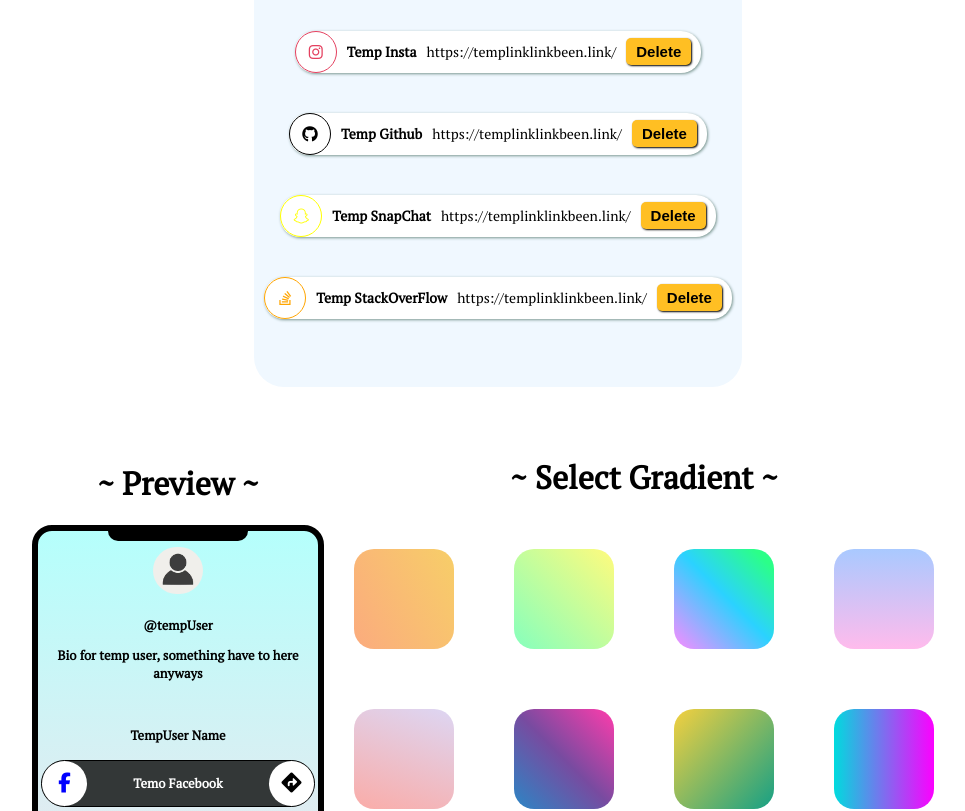
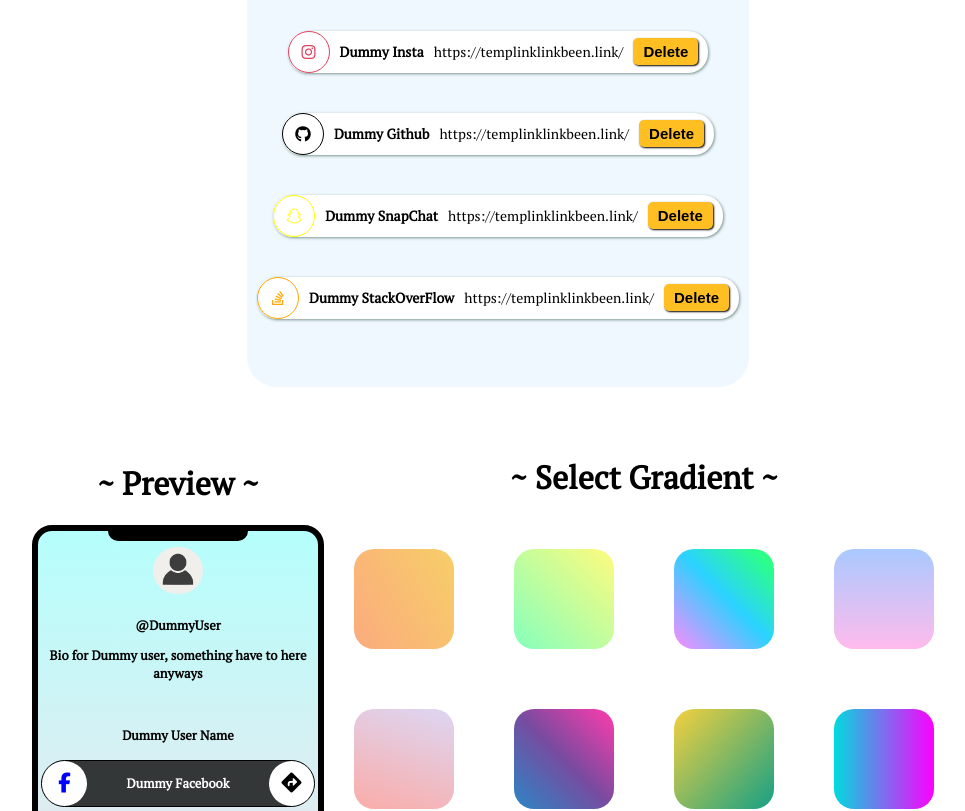
Before and after one commit to ankitsingh2105/LinkBee, a React (Vite) app: page /user/auth/edit/signup in a window 1280 px wide. Shown: the part 2360-3171 px from the top of the page, without its empty margins (142-1107 px from the left). Built offline with nearby package versions, Linux system fonts and the light colour scheme; no server answers; the database is empty.

Commit message:
changed get started

```diff
--- a/src/Components/User/User.jsx
+++ b/src/Components/User/User.jsx
@@ -17,35 +17,35 @@ export default function User() {
           class: "fa fa-facebook",
           color: "blue",
           link: "https://templinklinkbeen.link/",
-          name: "Temo Facebook",
-          title: "Temp Facebook"
+          name: "Dummy Facebook",
+          title: "Dummy Facebook"
         },
         {
           class: "fa fa-instagram",
           color: "#E4405F",
           link: "https://templinklinkbeen.link/",
-          name: "Temp Insta ",
+          name: "Dummy Insta ",
           title: "Instagram"
         },
         {
           class: "fa fa-github",
           color: "black",
           link: "https://templinklinkbeen.link/",
-          name: " Temp Github",
+          name: " Dummy Github",
           title: "Snapchat"
         },
         {
           class: "fa fa-snapchat-ghost",
           color: "yellow",
           link: "https://templinklinkbeen.link/",
-          name: "Temp SnapChat",
+          name: "Dummy SnapChat",
           title: "Snapchat"
         },
         {
           class: "fa fa-stack-overflow",
           color: "orange",
           link: "https://templinklinkbeen.link/",
-          name: "Temp StackOverFlow",
+          name: "Dummy StackOverFlow",
           title: "Snapchat"
         },
       ];
@@ -173,9 +173,9 @@ export default function User() {
     const [nameProfile, setnameProfile] = useState({ profile: "Enter a name above", bio: "Enter bio above" })
     const [loading, setloading] = useState(true);
 
-    const [profile, setprofile] = useState('TempUser Name');
-    const [bio, setbio] = useState('Bio for temp user, something have to here anyways');
-    const [id, setID] = useState('tempUser');
+    const [profile, setprofile] = useState('Dummy User Name');
+    const [bio, setbio] = useState('Bio for Dummy user, something have to here anyways');
+    const [id, setID] = useState('DummyUser');
     const [gradientValue, setgradientValue] = useState("")
     const [imageUrl, setImageUrl] = useState(Dummy);
 
```
